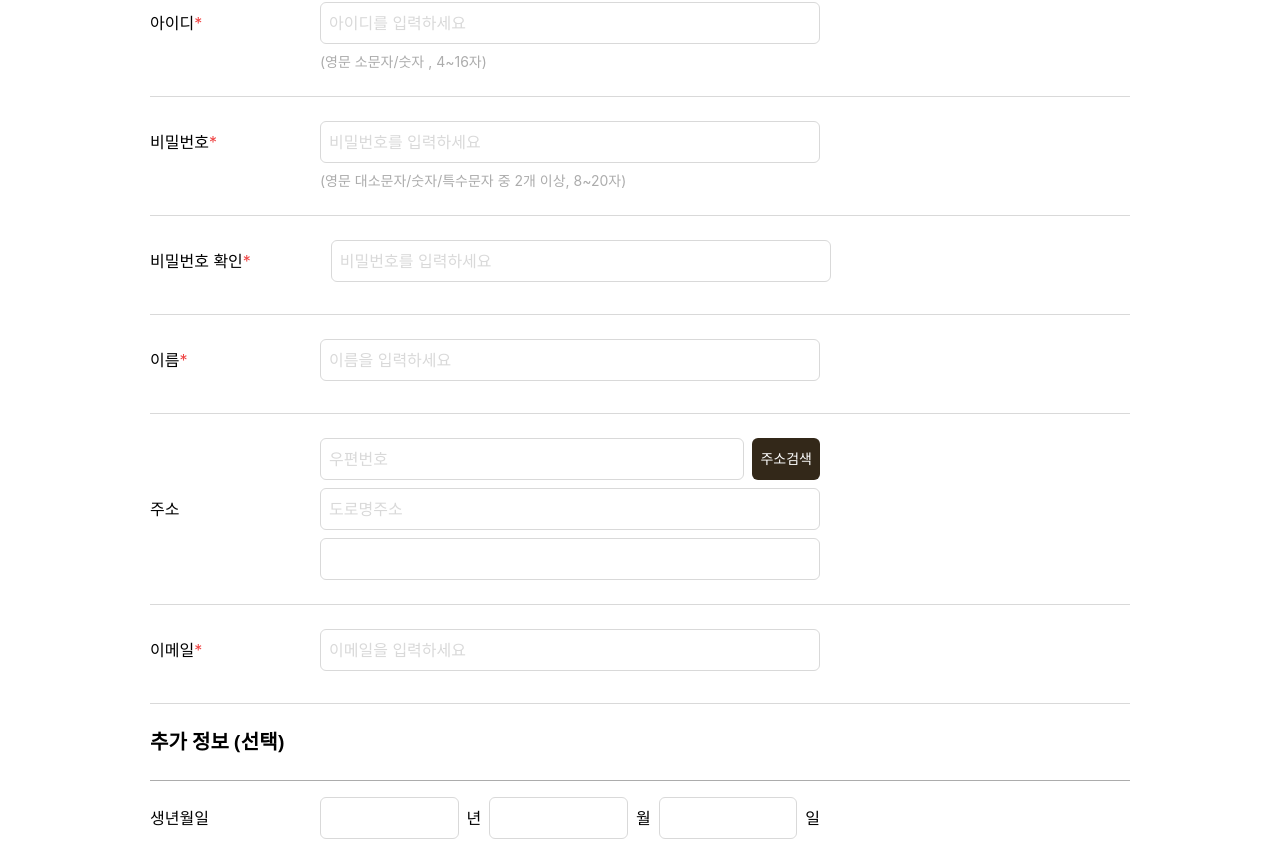
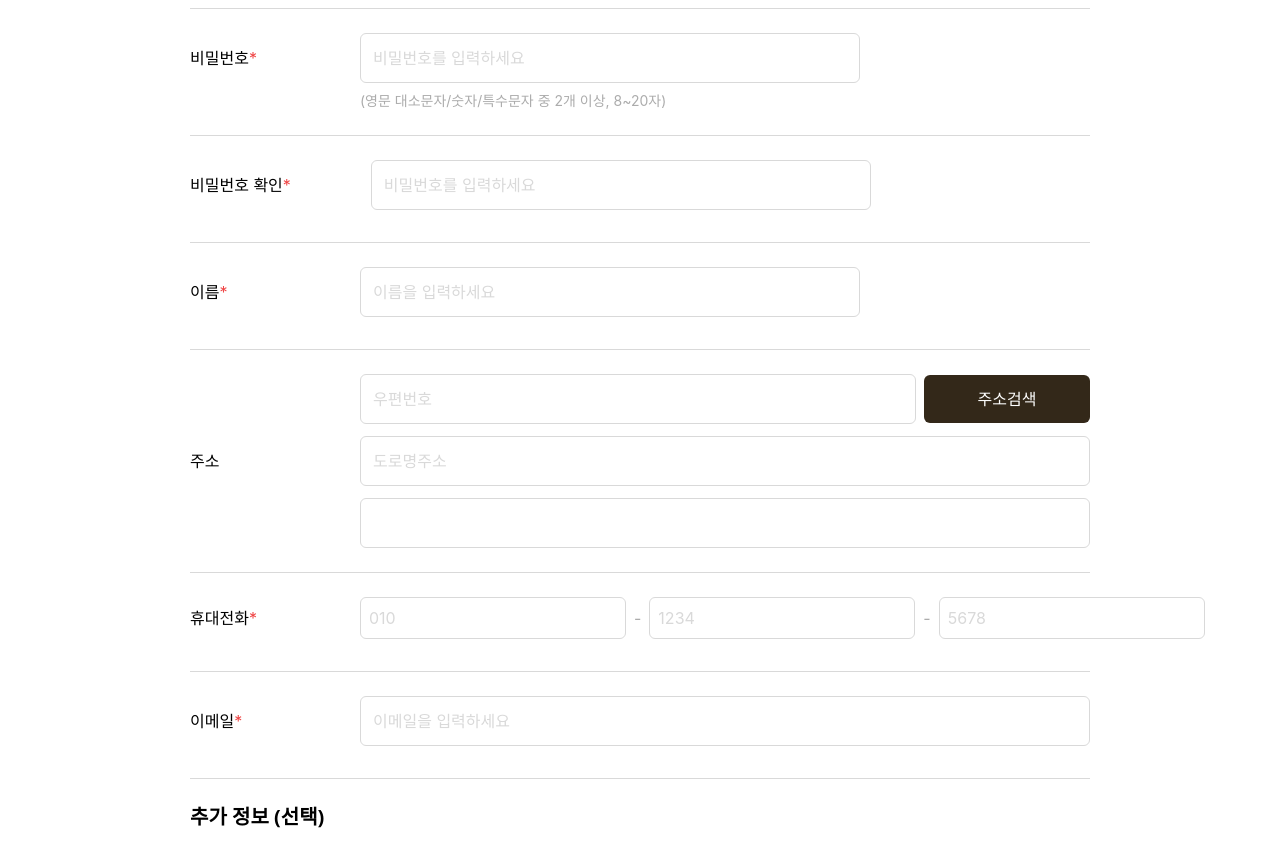
Before and after one commit to dwaf-organization/mongsom, a React (Create React App) app: page /signup in a window 1280 px wide. Shown: the part 561-1402 px from the top of the page. Built offline with nearby package versions, Linux system fonts and the light colour scheme; a web font is replaced by a local one.

Commit message:
refactor:css

```diff
--- a/src/components/section/main/TopProductSection.jsx
+++ b/src/components/section/main/TopProductSection.jsx
@@ -44,8 +44,8 @@ export default function TopProductSection() {
                     {product.name}
                   </h3>
 
-                  <span className='flex items-center font-montserrat font-semibold text-black-100 px-3'>
-                    {product.price} won
+                  <span className='flex items-center font-semibold text-black-100 px-3 py-2'>
+                    {product.price} 원
                   </span>
                 </div>
               </ul>
--- a/src/components/section/signUp/SingUpFormSection.jsx
+++ b/src/components/section/signUp/SingUpFormSection.jsx
@@ -3,7 +3,7 @@ import SignUpForm from '../../ui/SignUp/SignUpForm';
 
 export default function SingUpFormSection() {
   return (
-    <div className='flex flex-col justify-center py-6 space-y-6 max-w-[980px] mx-auto'>
+    <div className='flex flex-col justify-center py-6 space-y-6 max-w-[900px] mx-auto'>
       <SignUpFormHeader />
       <SignUpForm />
     </div>
--- a/src/components/section/signUp/SnsSignUpSection.jsx
+++ b/src/components/section/signUp/SnsSignUpSection.jsx
@@ -3,7 +3,7 @@ import NaverSignUpButton from '../../ui/SignUp/NaverSignUpButton';
 
 export default function SnsSignUpSection() {
   return (
-    <div className='grid grid-cols-2 gap-5 max-w-[980px] mx-auto py-20'>
+    <div className='grid grid-cols-2 gap-5 max-w-[900px] mx-auto py-8'>
       <KakaoSignUpButton />
       <NaverSignUpButton />
     </div>
--- a/src/components/ui/AddressInput.jsx
+++ b/src/components/ui/AddressInput.jsx
@@ -52,13 +52,13 @@ export default function AddressInput({
             {label}
             {required && <span className='text-red-500'>*</span>}
           </span>
-          <div className='flex flex-col gap-2 w-full max-w-[500px]'>
+          <div className='flex flex-col gap-3 w-full '>
             <div className='flex items-center gap-2'>
               <input
                 id={id}
                 type='text'
                 value={addressData.zonecode}
-                className='border border-gray-400 rounded-md w-full p-2 focus:outline-none'
+                className='border border-gray-400 rounded-md w-full p-3 focus:outline-none'
                 readOnly
                 placeholder='우편번호'
               />
@@ -69,7 +69,7 @@ export default function AddressInput({
               <input
                 type='text'
                 value={addressData.addressDetail}
-                className='border border-gray-400 rounded-md p-2 w-full focus:outline-none'
+                className='border border-gray-400 rounded-md p-3 w-full focus:outline-none'
                 readOnly
                 placeholder='도로명주소'
               />
@@ -79,7 +79,7 @@ export default function AddressInput({
               type='text'
               value={addressData.userDetailAddress || ''}
               onChange={handleDetailChange}
-              className={`border rounded-md p-2 w-full focus:outline-primary-200 ${
+              className={`border rounded-md p-3 w-full focus:outline-primary-200 ${
                 error ? 'border-red-500' : 'border-gray-400'
               }`}
             />
--- a/src/components/ui/AddressSearchButton.jsx
+++ b/src/components/ui/AddressSearchButton.jsx
@@ -54,7 +54,7 @@ export default function AddressSearchButton({
       type='button'
       onClick={handleAddressSearch}
       disabled={isLoading}
-      className={`bg-black-100 text-white text-sm whitespace-nowrap h-[42px] rounded-md p-2 max-w-[168px] disabled:opacity-50 disabled:cursor-not-allowed ${className}`}
+      className={`bg-black-100 text-white whitespace-nowrap h-[48px] rounded-md p-2 max-w-[166px] w-full disabled:opacity-50 disabled:cursor-not-allowed ${className}`}
     >
       {isLoading ? '검색중...' : buttonText}
     </button>
--- a/src/components/ui/SignUp/AdditionalInfoInput.jsx
+++ b/src/components/ui/SignUp/AdditionalInfoInput.jsx
@@ -9,7 +9,7 @@ export default function AdditionalInfoInput() {
         className='flex items-center gap-20 border-b border-gray-500 pb-6'
       >
         <span className='min-w-[90px] text-left'>생년월일</span>
-        <div className='flex items-center gap-2 max-w-[500px] w-full'>
+        <div className='flex items-center gap-2  w-full'>
           <input
             id='birthday'
             type='text'
--- a/src/components/ui/SignUp/FormField.jsx
+++ b/src/components/ui/SignUp/FormField.jsx
@@ -12,9 +12,7 @@ export default function FormField({
   onChange,
 }) {
   return (
-    <div
-      className={`flex flex-col gap-2 border-b border-gray-400 pb-6 ${className}`}
-    >
+    <div className={`flex flex-col gap-2 border-b border-gray-400 pb-6`}>
       <label htmlFor={id} className='flex items-center gap-20'>
         <span className='min-w-[90px] text-left'>
           {label}
@@ -27,9 +25,9 @@ export default function FormField({
             placeholder={placeholder}
             value={value || ''}
             onChange={onChange}
-            className={`border rounded-md p-2 max-w-[500px] w-full focus:outline-primary-200 ${
+            className={`border rounded-md p-3 max-w-[500px] w-full focus:outline-primary-200 ${
               error ? 'border-red-500' : 'border-gray-400'
-            }`}
+            }${className}`}
           />
         )}
       </label>
--- a/src/components/ui/SignUp/SignUpForm.jsx
+++ b/src/components/ui/SignUp/SignUpForm.jsx
@@ -15,6 +15,9 @@ export default function SignUpForm() {
     confirmPassword: '',
     name: '',
     address: { address: '', addressDetail: '', userDetailAddress: '' },
+    phone1: '',
+    phone2: '',
+    phone3: '',
     email: '',
   });
 
@@ -45,6 +48,9 @@ export default function SignUpForm() {
       'password',
       'confirmPassword',
       'name',
+      'phone1',
+      'phone2',
+      'phone3',
       'email',
     ];
     const allFieldsFilled = requiredFields.every(
@@ -148,15 +154,46 @@ export default function SignUpForm() {
           placeholder='상세주소를 입력하세요'
           variant='signup'
         />
-        <FormField
-          id='email'
-          label='이메일'
-          type='email'
-          placeholder='이메일을 입력하세요'
-          required
-          value={formData.email}
-          onChange={e => handleInputChange('email', e.target.value)}
-        />
+        <FormField id='phone' label='휴대전화' required>
+          <div className='flex items-center gap-2 w-full'>
+            <input
+              type='text'
+              value={formData.phone1}
+              onChange={e => handleInputChange('phone1', e.target.value)}
+              placeholder='010'
+              maxLength={3}
+              className='border rounded-md p-2 flex-1 focus:outline-primary-200 border-gray-400'
+            />
+            <span className='text-gray-500'>-</span>
+            <input
+              type='text'
+              value={formData.phone2}
+              onChange={e => handleInputChange('phone2', e.target.value)}
+              placeholder='1234'
+              maxLength={4}
+              className='border rounded-md p-2 flex-1 focus:outline-primary-200 border-gray-400'
+            />
+            <span className='text-gray-500'>-</span>
+            <input
+              type='text'
+              value={formData.phone3}
+              onChange={e => handleInputChange('phone3', e.target.value)}
+              placeholder='5678'
+              maxLength={4}
+              className='border rounded-md p-2 flex-1 focus:outline-primary-200 border-gray-400'
+            />
+          </div>
+        </FormField>
+
+        <FormField id='email' label='이메일' required>
+          <input
+            type='email'
+            value={formData.email}
+            onChange={e => handleInputChange('email', e.target.value)}
+            placeholder='이메일을 입력하세요'
+            className='border rounded-md p-3 flex-1 focus:outline-primary-200 border-gray-400'
+          />
+        </FormField>
       </section>
 
       <AdditionalInfoInput />
--- a/src/components/ui/mypage/MyInfoForm.jsx
+++ b/src/components/ui/mypage/MyInfoForm.jsx
@@ -8,6 +8,9 @@ export default function MyInfoForm() {
     password: '••••••••',
     confirmPassword: '••••••••',
     name: '홍길동',
+    phone1: '010',
+    phone2: '1234',
+    phone3: '5678',
     email: 'hong@example.com',
     address: {
       zonecode: '12345',
@@ -27,6 +30,7 @@ export default function MyInfoForm() {
           message={'(영문 소문자/숫자 , 4~16자)'}
           value={userInfo.userId}
           readOnly
+          className='focus:outline-none'
         />
 
         <FormField
@@ -47,7 +51,6 @@ export default function MyInfoForm() {
           placeholder='비밀번호를 입력하세요'
           required
           value={userInfo.confirmPassword}
-          readOnly
         />
 
         <FormField
@@ -57,25 +60,45 @@ export default function MyInfoForm() {
           required
           value={userInfo.name}
           readOnly
+          className='focus:outline-none'
         />
+
+        <FormField id='phone' label='휴대전화'>
+          <div className='flex items-center gap-2 max-w-[500px] w-full'>
+            <input
+              type='text'
+              value={userInfo.phone1}
+              className='border rounded-md p-2 flex-1 focus:outline-primary-200 border-gray-400'
+            />
+            <span className='text-gray-500'>-</span>
+            <input
+              type='text'
+              value={userInfo.phone2}
+              className='border rounded-md p-2 flex-1 focus:outline-primary-200 border-gray-400'
+            />
+            <span className='text-gray-500'>-</span>
+            <input
+              type='text'
+              value={userInfo.phone3}
+              className='border rounded-md p-2 flex-1 focus:outline-primary-200 border-gray-400'
+            />
+          </div>
+        </FormField>
 
         <AddressInput
           id='address'
           label='주소'
           value={userInfo.address}
           variant='signup'
-          readOnly
         />
 
-        <FormField
-          id='email'
-          label='이메일'
-          type='email'
-          placeholder='이메일을 입력하세요'
-          required
-          value={userInfo.email}
-          readOnly
-        />
+        <FormField id='email' label='이메일'>
+          <input
+            type='email'
+            value={userInfo.email}
+            className='border rounded-md p-3 flex-1 focus:outline-primary-200 border-gray-400'
+          />
+        </FormField>
       </section>
 
       <Button
--- a/src/view/Notice.jsx
+++ b/src/view/Notice.jsx
@@ -7,7 +7,7 @@ export default function Notice() {
       <h2 className='text-xl text-start font-semibold font-pretendard border-b-2 border-gray-700 pb-4'>
         공지사항
       </h2>
-      <table className='w-full bg-secondary-100/80 text-sm'>
+      <table className='w-full bg-secondary-100/80 text-sm text-[#3A3A3A]'>
         <thead>
           <tr className='flex justify-between border-b border-gray-400 py-3'>
             <th className='text-cneter font-montserrat font-medium w-full max-w-[100px]'>
--- a/src/view/Order.jsx
+++ b/src/view/Order.jsx
@@ -22,7 +22,7 @@ export default function Order() {
   };
 
   return (
-    <InnerPaddingSectionWrapper>
+    <InnerPaddingSectionWrapper className='max-w-[800px]'>
       <h2 className='text-4xl font-semibold font-pretendard pb-5'>주문/결제</h2>
       <BreadCrumbSection currentStep='order' />
       <OrderItemListSection selectedItems={selectedItems} />
```
Also changed, not shown: src/view/Shop.jsx (+13 -13 lines).
